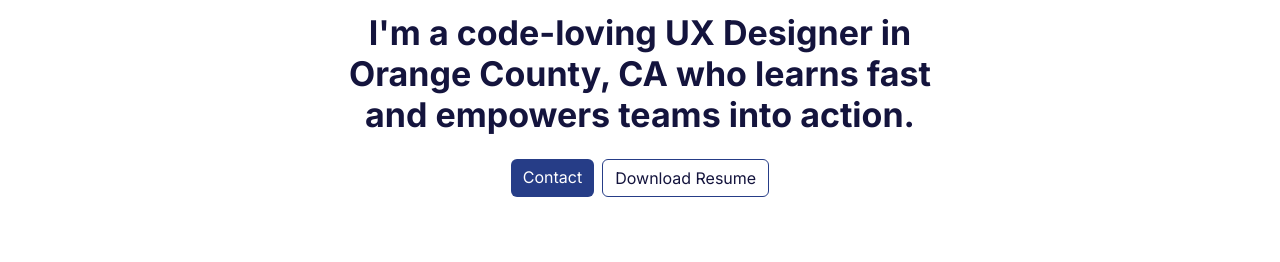
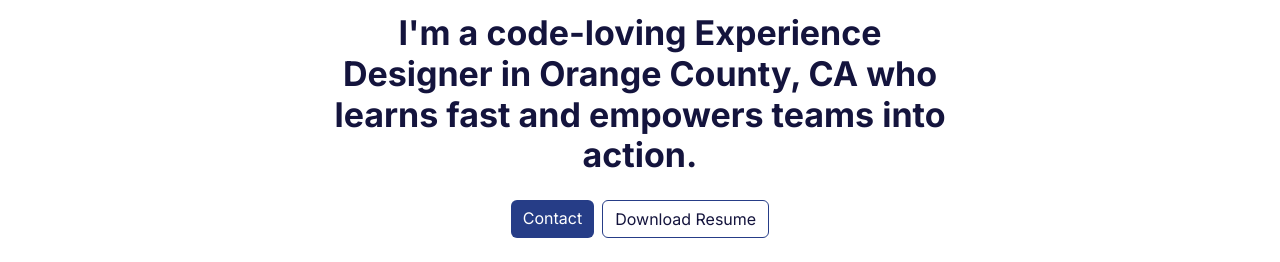
Before and after one commit to bsonke1/work-portfolio, a plain HTML site: page index.html in a window 1280 px wide. Shown: the part 157-419 px from the top of the page. Drawn offline with nearby package versions, Linux system fonts and the light colour scheme.

Commit message:
UX to Experience

```diff
--- a/index.html
+++ b/index.html
@@ -33,7 +33,7 @@
     <content class="homepage d-lg-flex flex-column">
         <section class="mt-4 mx-lg-auto hero-text-box">
             <h1>Hi, I'm Brooke.</h1>
-            <h2>I'm a code-loving UX Designer in Orange County, CA who learns fast and empowers teams into action.</h2>
+            <h2>I'm a code-loving Experience Designer in Orange County, CA who learns fast and empowers teams into action.</h2>
             <div class="d-lg-flex d-grid gap-2 mt-4 justify-content-md-center">
                 <a class="btn btn-primary" href="../work-portfolio/contact.html" role="button">Contact</a>
                 <a target="_blank" class="btn btn-secondary"
```
